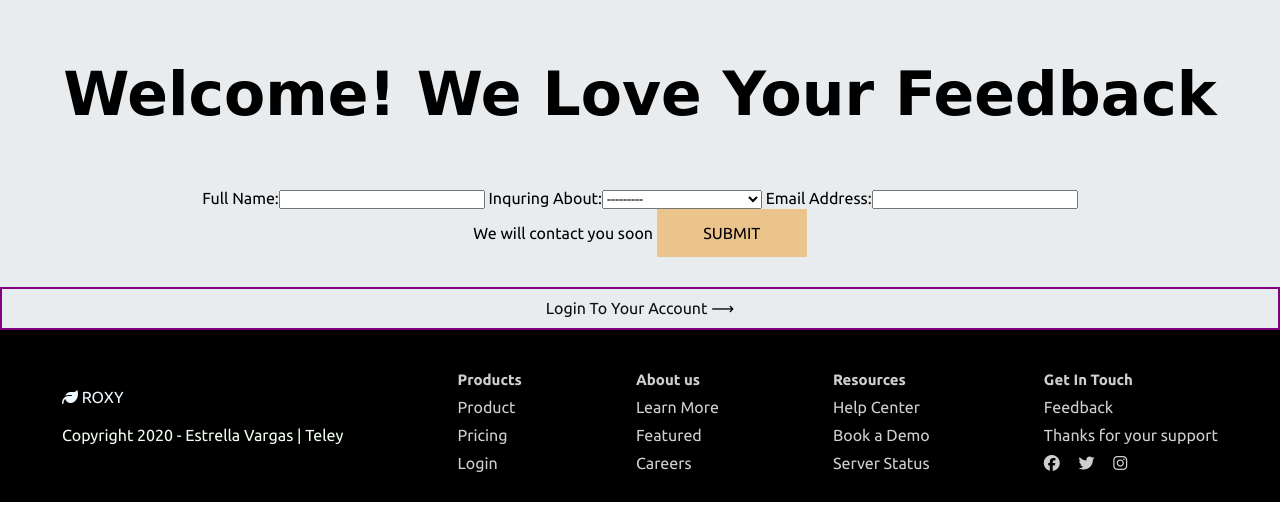
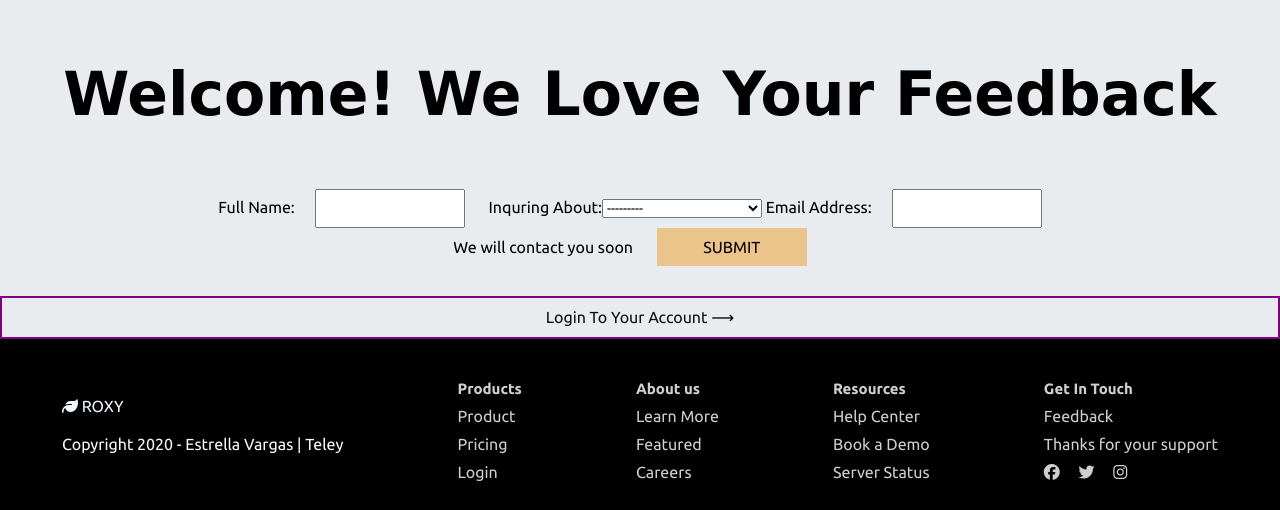
Before and after one commit to evargas1/Eat-to-Heal, a Django app: page /contact/ in a window 1280 px wide. Shown: the part 159-669 px from the top of the page. Run offline with Django 3.2, Linux system fonts and the light colour scheme; some libraries are stand-ins or nearby versions; some web fonts are replaced.

Commit message:
added css

```diff
--- a/tutorial/try/static/css/style.css
+++ b/tutorial/try/static/css/style.css
@@ -1031,3 +1031,11 @@ padding-bottom: 20px;
 .dashboard{
     background-color: rgb(211, 171, 199);
 }
+
+/* contact form styling for buttons */
+.form-sec input{
+    padding: 10px 15px;
+    margin-left: 20px;
+    margin-right: 20px;
+    width: 150px;
+}
```
